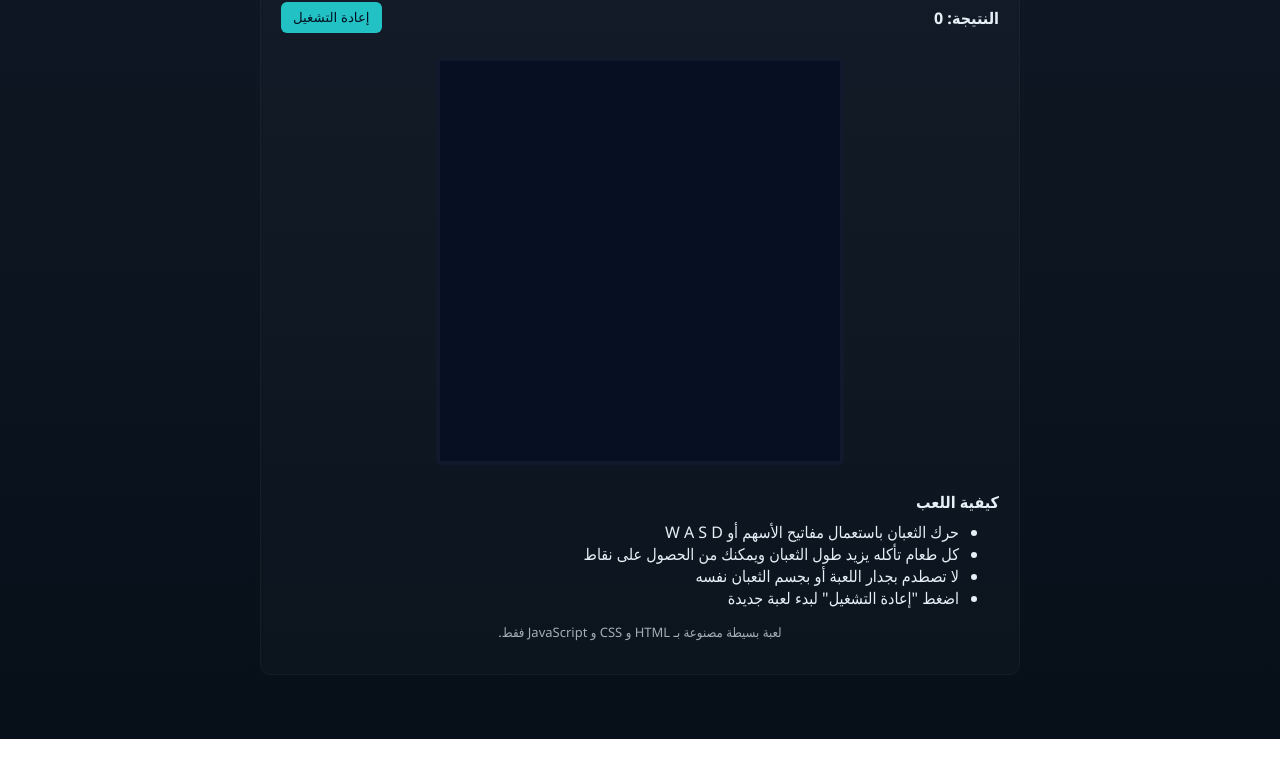
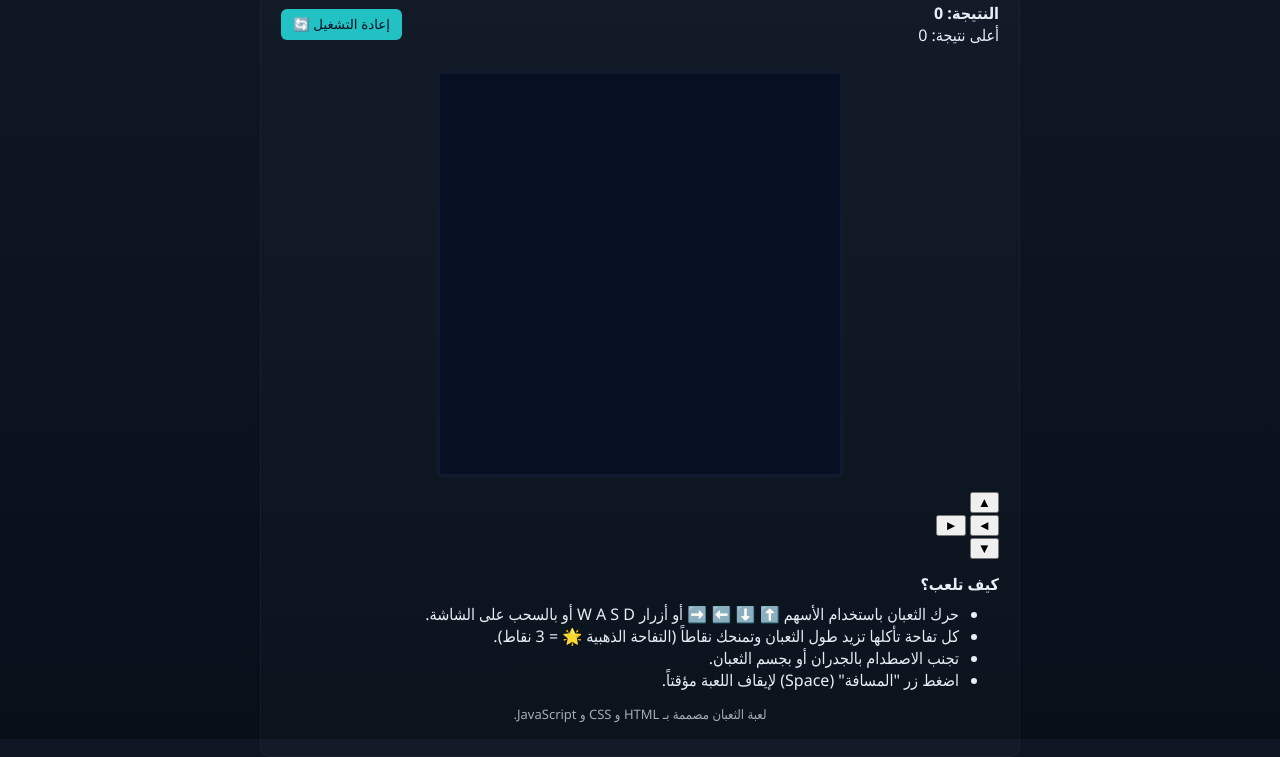
Before and after one commit to azazugj676/riyadh-open-world-game, a plain HTML site: page index.html in a window 1280 px wide. Shown: the part 93-850 px from the top of the page. Drawn offline with Linux system fonts and the light colour scheme.

Commit message:
تحديث index.html لإضافة أعلى نتيجة وأزرار التحكم باللمس لـ لعبة الدودة

```diff
--- a/index.html
+++ b/index.html
@@ -1,5 +1,5 @@
 <!doctype html>
-<html lang="ar">
+<html lang="ar" dir="rtl">
 <head>
   <meta charset="utf-8" />
   <meta name="viewport" content="width=device-width, initial-scale=1" />
@@ -8,29 +8,44 @@
 </head>
 <body>
   <main class="container">
-    <h1>لعبة الثعبان (Snake)</h1>
+    <h1>🐍 لعبة الثعبان (Snake)</h1>
 
     <div class="hud">
-      <div class="score">النتيجة: <span id="score">0</span></div>
-      <button id="restart">إعادة التشغيل</button>
+      <div class="score-board">
+        <div class="score">النتيجة: <span id="score">0</span></div>
+        <div class="high-score">أعلى نتيجة: <span id="high-score">0</span></div>
+      </div>
+      <button id="restart">إعادة التشغيل 🔄</button>
     </div>
 
     <div class="game-area">
       <canvas id="game" width="400" height="400"></canvas>
     </div>
 
+    <!-- عناصر التحكم باللمس للهواتف -->
+    <div class="mobile-controls">
+      <div class="dpad">
+        <button id="btn-up" class="ctrl-btn" aria-label="أعلى">▲</button>
+        <div class="dpad-row">
+          <button id="btn-left" class="ctrl-btn" aria-label="يسار">◄</button>
+          <button id="btn-right" class="ctrl-btn" aria-label="يمين">►</button>
+        </div>
+        <button id="btn-down" class="ctrl-btn" aria-label="أسفل">▼</button>
+      </div>
+    </div>
+
     <section class="instructions">
-      <h2>كيفية اللعب</h2>
+      <h2>كيف تلعب؟</h2>
       <ul>
-        <li>حرك الثعبان باستعمال مفاتيح الأسهم أو W A S D</li>
-        <li>كل طعام تأكله يزيد طول الثعبان ويمكنك من الحصول على نقاط</li>
-        <li>لا تصطدم بجدار اللعبة أو بجسم الثعبان نفسه</li>
-        <li>اضغط "إعادة التشغيل" لبدء لعبة جديدة</li>
+        <li>حرك الثعبان باستخدام الأسهم ⬆️ ⬇️ ⬅️ ➡️ أو أزرار W A S D أو بالسحب على الشاشة.</li>
+        <li>كل تفاحة تأكلها تزيد طول الثعبان وتمنحك نقاطاً (التفاحة الذهبية 🌟 = 3 نقاط).</li>
+        <li>تجنب الاصطدام بالجدران أو بجسم الثعبان.</li>
+        <li>اضغط زر "المسافة" (Space) لإيقاف اللعبة مؤقتاً.</li>
       </ul>
     </section>
 
     <footer>
-      <p>لعبة بسيطة مصنوعة بـ HTML و CSS و JavaScript فقط.</p>
+      <p>لعبة الثعبان مصممة بـ HTML و CSS و JavaScript.</p>
     </footer>
   </main>
 
```
